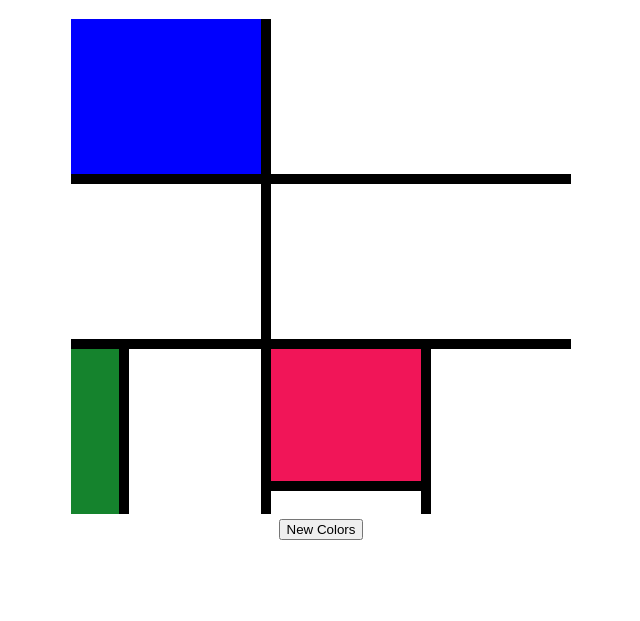
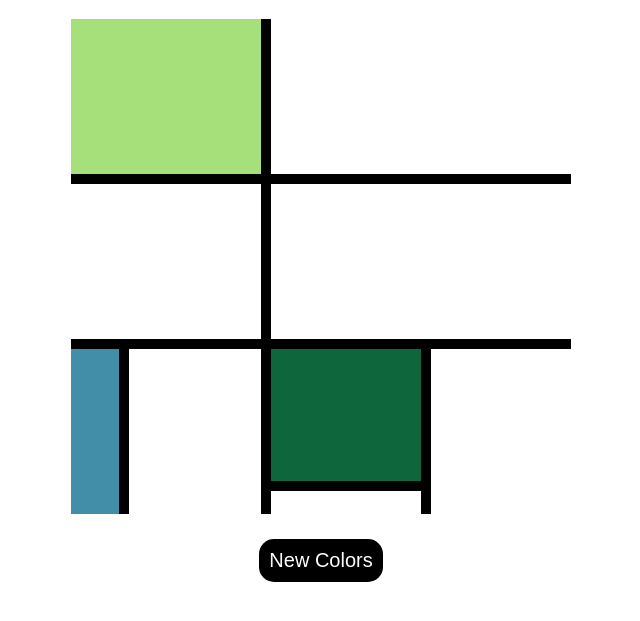
Before and after one commit to kfurness-tiy/wk-05-mondrian, a website built with webpack: page index.html in a window 1280 px wide. Both pictures are taken after a click on the button "New Colors". Shown: the part 69-690 px from the top of the page, without its empty margins (319-959 px from the left). Built offline with nearby package versions, Linux system fonts and the light colour scheme.

Commit message:
feat(core) Change bgColor to random colors when button clicked

```diff
--- a/src/scripts/main.js
+++ b/src/scripts/main.js
@@ -1,8 +1,16 @@
 function refresh () {
-  console.log('cats');
-  document.getElementsByClassName("color")[0].style.backgroundColor = 'blue';
-  // "rgb(random(255),random(255),random(255))";
+  document.getElementsByClassName("color")[0].style.backgroundColor = color();
+  document.getElementsByClassName("color")[1].style.backgroundColor = color();
+  document.getElementsByClassName("color")[2].style.backgroundColor = color();
+
 }
 
+function color() {
+  red = Math.floor(Math.random() * 255 );
+  green = Math.floor(Math.random() * 255 );
+  blue = Math.floor(Math.random() * 255 );
+  rgbColor = 'rgb(' + red + ',' + green + ',' + blue + ')';
+  return rgbColor;
+}
 
 document.querySelector(".refresh").addEventListener('click', refresh);
--- a/src/styles/main.sass
+++ b/src/styles/main.sass
@@ -8,6 +8,15 @@ body
 
 div
   box-sizing: border-box
+
+button
+  padding: 10px
+  margin-top: 20px
+  background-color: black
+  color: white
+  border-radius: 15px
+  border: none
+  font-size: 1.25em
 
 .parent
   display: flex
```
Also changed, not shown: public/bundle.js (+12 -4 lines).
